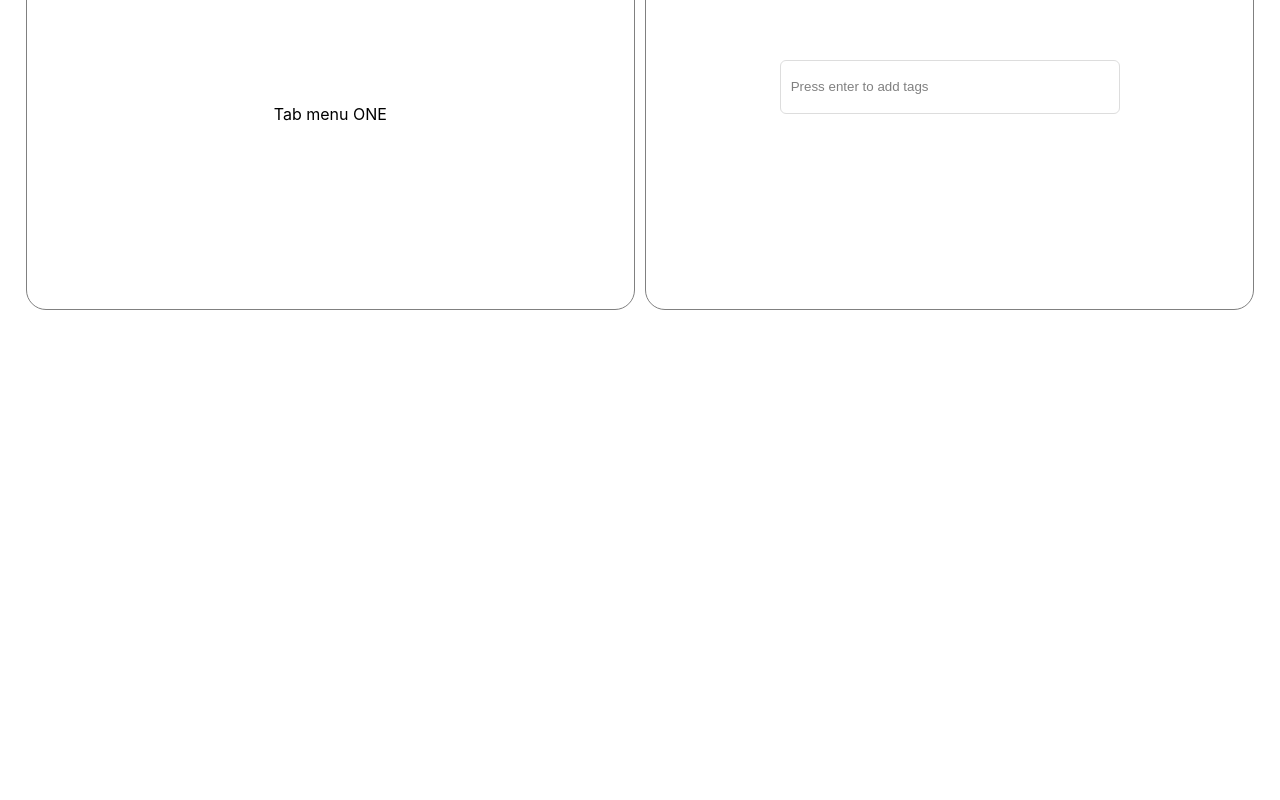
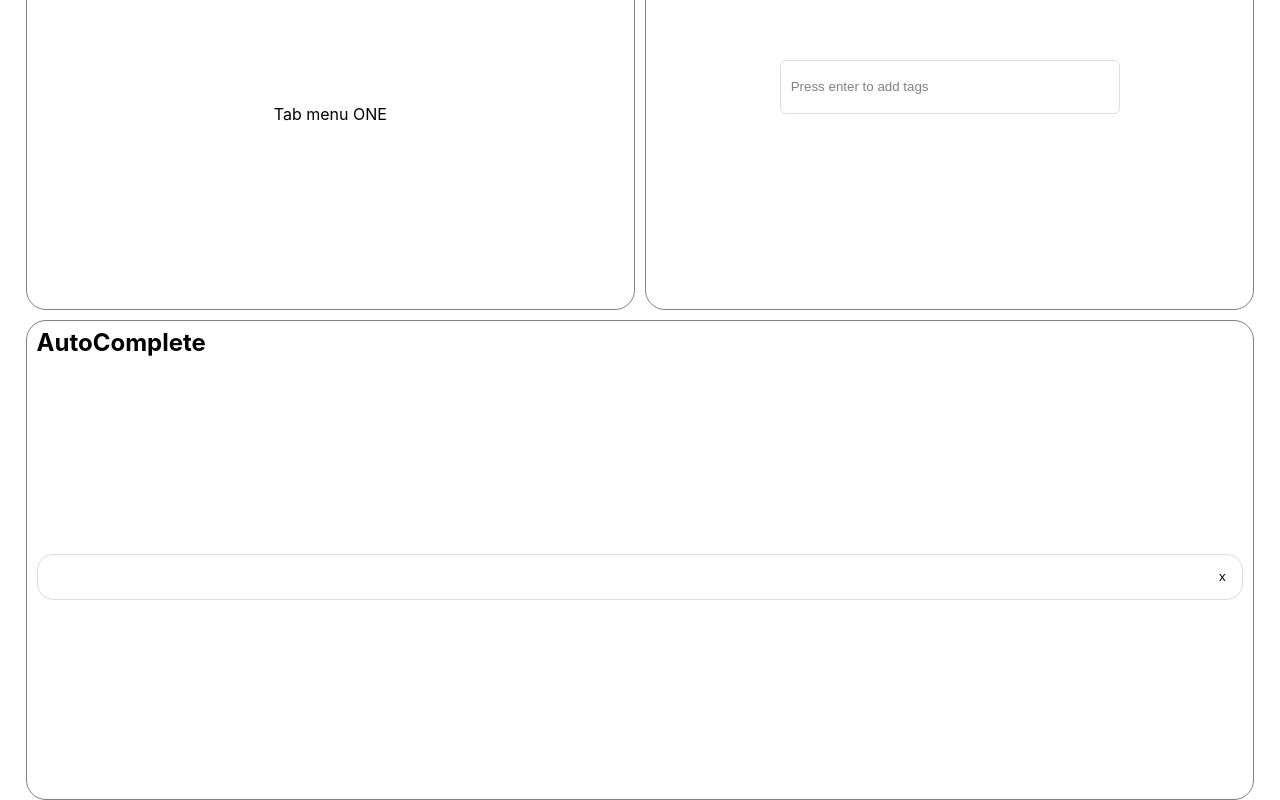
Before and after one commit to ye-yo/wanted_pre_onboarding, a React (Create React App) app in the folder custom-component/: page / in a window 1280 px wide. Shown: the part 702-1502 px from the top of the page. Before the commit the page ends 1012 px from the top, so only its background shows below. Built offline with nearby package versions, Linux system fonts and the light colour scheme.

Commit message:
feat(AutoComplete)

```diff
--- a/custom-component/src/App.js
+++ b/custom-component/src/App.js
@@ -6,6 +6,7 @@ import Toggle from "./component/Toggle";
 import Modal from "./component/Modal";
 import Tab from "./component/Tab";
 import Tag from "./component/Tag";
+import AutoComplete from "./component/AutoComplete";
 
 const Main = styled.main`
   width:100%;
@@ -27,6 +28,7 @@ function App() {
           <Layout title="Modal"><Modal /></Layout>
           <Layout title="Tab"><Tab /></Layout>
           <Layout title="Tag"><Tag /></Layout>
+          <Layout title="AutoComplete"><AutoComplete /></Layout>
         </Main>
       </div>
     </ThemeProvider>
--- /dev/null
+++ b/custom-component/src/component/AutoComplete.js
@@ -0,0 +1,116 @@
+import { useState } from "react";
+import styled, { css } from "styled-components";
+
+const SearchContainer = styled.div`
+    width: 100%;
+    position: relative;
+`
+
+const SearchBar = styled.div`
+    width: 100%;
+    height: 100%;
+    font-size: 16px;
+    padding: 6px 4px 6px 10px;
+    border-radius: 16px;
+    border: 1px solid #dddddd;
+    display: flex;
+    justify-content: space-between;
+    ${({ focusing }) => {
+        if (focusing)
+            return css`
+                box-shadow: 0px 4px 4px 2px rgba(0,0,0,.1);
+        `
+    }}
+`
+const InputText = styled.input.attrs({ type: 'text' })`
+    width: calc(100% - 40px);
+    height: 100%;
+    border: 0;
+    outline:0;
+`
+
+const SearchRecord = styled.ul`
+    display: none;
+    position: absolute;
+    top: 100%;
+    left: 0%;
+    width: 100%;
+    border-radius: 10px;
+    overflow:hidden;
+    background: white;
+    box-shadow: 0px 4px 4px 2px rgba(0,0,0,.1);
+    z-index: 1;
+    ${({ typing }) => {
+        if (typing) {
+            return css`
+            display: block;
+            `
+        }
+    }}
+    & li{
+        padding: 10px;
+        text-align: left;
+        &:hover{
+            background: rgba(220,220,220,.3);
+        }
+    }
+`
+const ButtonClear = styled.button`
+    width: 32px;
+    height: 32px;
+    background-color: transparent;
+    overflow: hidden;
+`
+
+function AutoComplete() {
+    const [record, setRecord] = useState([]);
+    const [text, setText] = useState('');
+    const [typing, setTyping] = useState(false);
+    const [focusing, setFocusing] = useState(false);
+    const [filteredRecord, setFilteredRecord] = useState([]);
+
+    function handleFocusOut(e) {
+        if (!e.currentTarget.contains(e.relatedTarget)) {
+            setFocusing(false);
+            setTyping(false);
+        }
+    }
+
+    function handleTextChange(e) {
+        const { value } = e.target;
+        setText(value);
+        const isValid = value && value.replace(/(\s*)/g, "") != "";
+        const filterWord = isValid ? value : '';
+        setTyping(isValid);
+        setFilteredRecord(record.filter(keyword => { return keyword.startsWith(filterWord) }));
+    }
+
+    function handleSearch(e) {
+        const { value } = e.target;
+        if (e.key === 'Enter') {
+            if (value && value.replace(/(\s*)/g, "") != "") {
+                const test = value.trim();
+                setRecord([...record, test]);
+            }
+            setText('');
+        }
+    }
+    return (
+        <SearchContainer tabIndex="-1" onBlur={handleFocusOut}>
+            <SearchBar focusing={focusing}>
+                <InputText value={text} onChange={handleTextChange}
+                    onKeyPress={handleSearch}
+                    onFocus={() => setFocusing(true)}>
+                </InputText>
+                <ButtonClear onClick={() => setText('')}>x</ButtonClear>
+            </SearchBar>
+            <SearchRecord typing={typing && filteredRecord.length > 0}>
+                {filteredRecord.slice(0).reverse().map((keyword, index) =>
+                    <li className="record" key={index} onClick={() => setText(keyword)}>{keyword}</li>
+                )}
+            </SearchRecord>
+        </SearchContainer >
+    );
+}
+
+export default AutoComplete;
```
